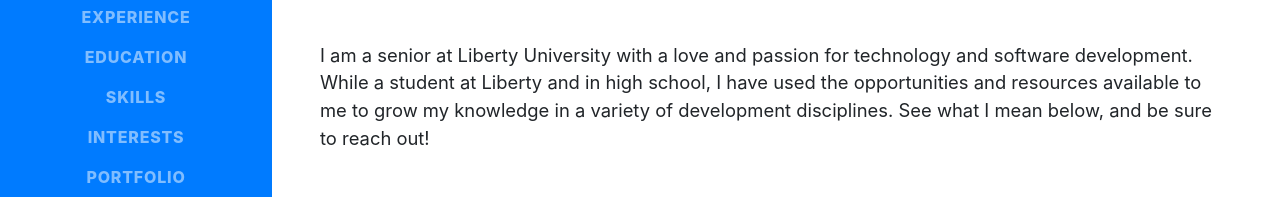
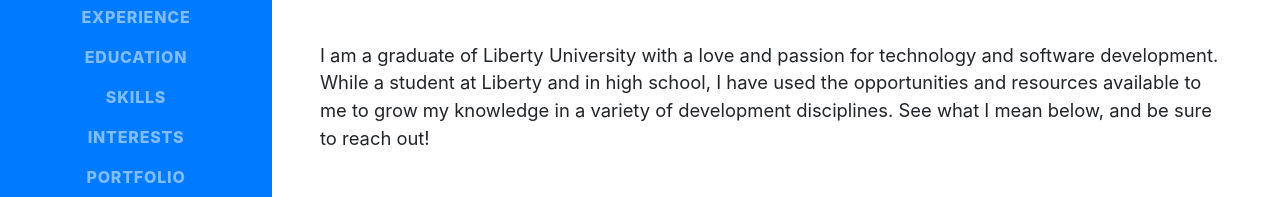
Before and after one commit to tjrunnels/tjrunnels.github.io, a website with bundled scripts: page index.html in a window 1280 px wide. Shown: the part 335-532 px from the top of the page. Built offline with nearby package versions, Linux system fonts and the light colour scheme; a web font is replaced by a local one.

Commit message:
Update index.html
student -> graduate

```diff
--- a/index.html
+++ b/index.html
@@ -85,7 +85,7 @@
             <a href="mailto:tjrunnels@liberty.edu">tjrunnels@liberty.edu</a>
           </div>
           <!-- tomdo -->
-          <p class="lead mb-5">I am a senior at Liberty University with a love and passion for technology and software development. While a
+          <p class="lead mb-5">I am a graduate of Liberty University with a love and passion for technology and software development. While a
             student at Liberty and in high school, I have used the opportunities and resources available to me to grow my
             knowledge in a variety of development disciplines.  See what I mean below, and be sure to reach out! </p>
           <div class="social-icons">
```
